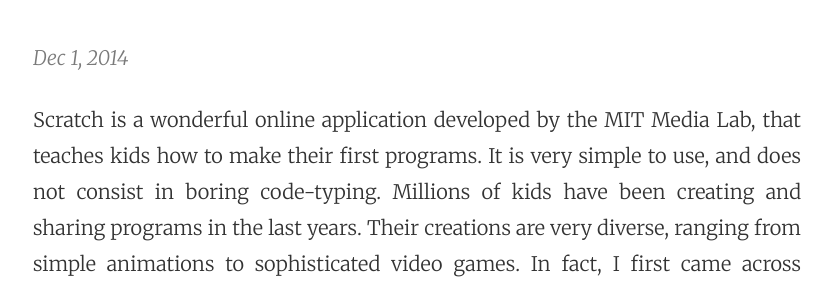
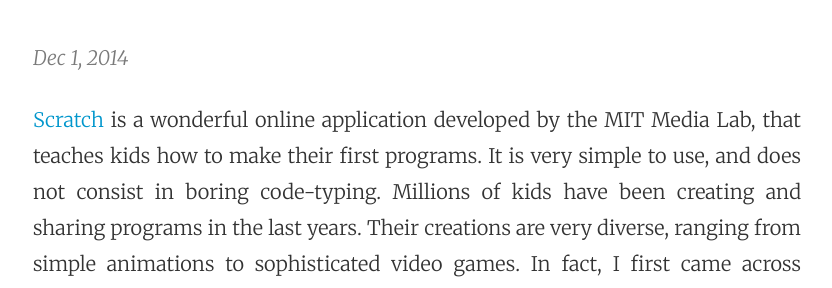
Before and after one commit to ericleib/ericleib.github.io, a Jekyll site: the page built from _posts/2014-12-01-serious-scratch.markdown, in a window 1280 px wide and 900 px high, scrolled down 652 px. Shown: the part 153-441 px from the top of the window, without its empty margins (223-1055 px from the left). Built offline with Jekyll 4.4.1, drawn with Linux system fonts in a browser that asks for light colours; part of the change alters nothing that is shown; some of the changed text lies outside the part shown.

```diff
--- a/_posts/2014-12-01-serious-scratch.markdown
+++ b/_posts/2014-12-01-serious-scratch.markdown
@@ -4,7 +4,7 @@ title: Serious Scratch
 layout: post
 image: /imgs/scratch-from-mit.jpg
 ---
-Scratch is a wonderful online application developed by the MIT Media Lab, that teaches kids how to make their first programs. It is very simple to use, and does not consist in boring code-typing. Millions of kids have been creating and sharing programs in the last years. Their creations are very diverse, ranging from simple animations to sophisticated video games. In fact, I first came across Scratch while searching for a visual programming environment that would be user-friendly enough to be used by engineers to describe and run complex processes.
+[Scratch](https://scratch.mit.edu/) is a wonderful online application developed by the MIT Media Lab, that teaches kids how to make their first programs. It is very simple to use, and does not consist in boring code-typing. Millions of kids have been creating and sharing programs in the last years. Their creations are very diverse, ranging from simple animations to sophisticated video games. In fact, I first came across Scratch while searching for a visual programming environment that would be user-friendly enough to be used by engineers to describe and run complex processes.
 
 In Scratch, kids can define various objects (actual objects: shapes, pictures, characters...) and attach code to these objects. Again, "code" might not be the right word. Any possible code token (variable, function, operator, assignment, event...) comes as a block that one can drag&drop in the model. The blocks nicely fit into one another like Legos, removing any risks for syntax errors. Programs can be easily debugged by following which blocks are active in real time. The output of the program is displayed on a 2D area, which is also used for interacting with the users (responding to mouse clicks for instance).
 
```
